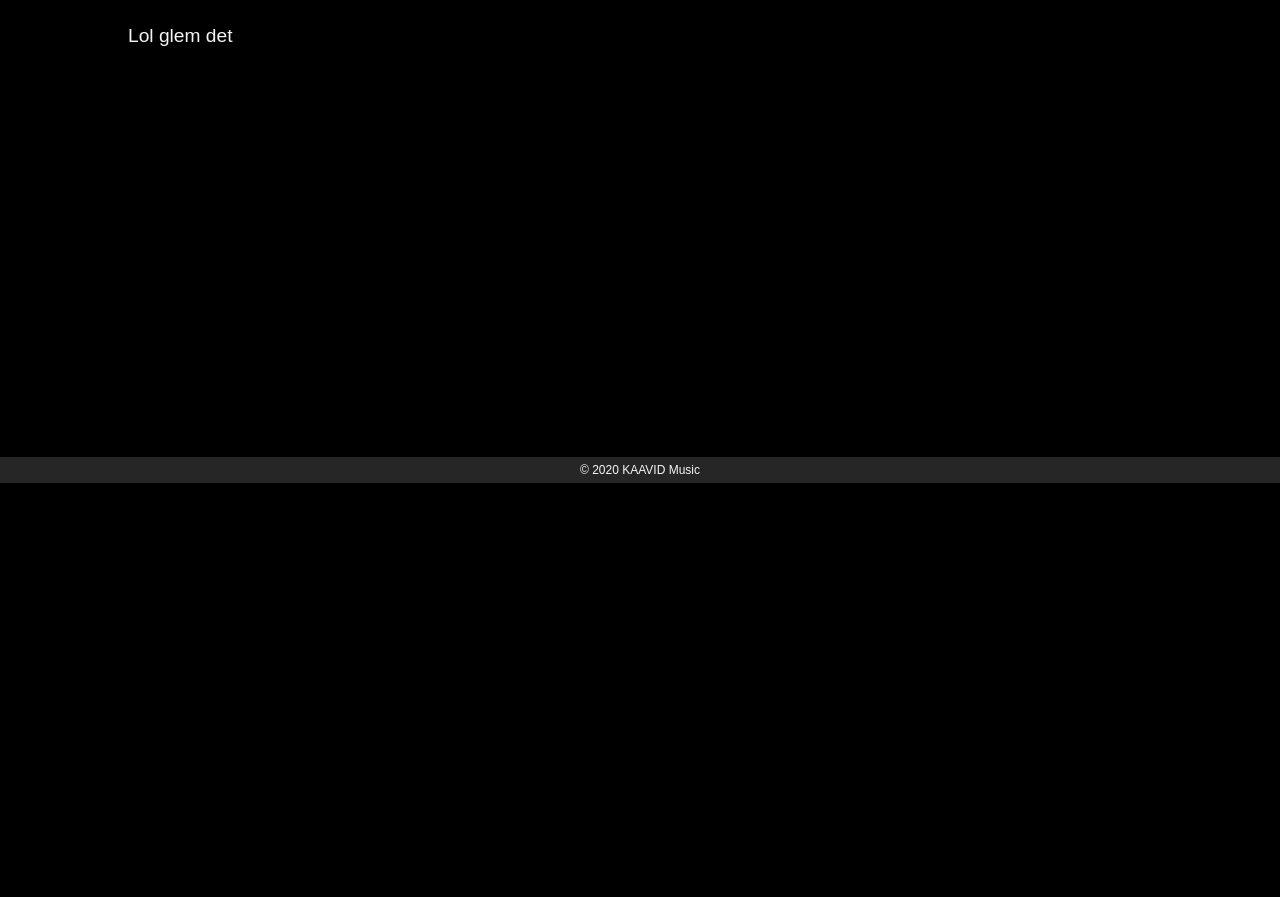
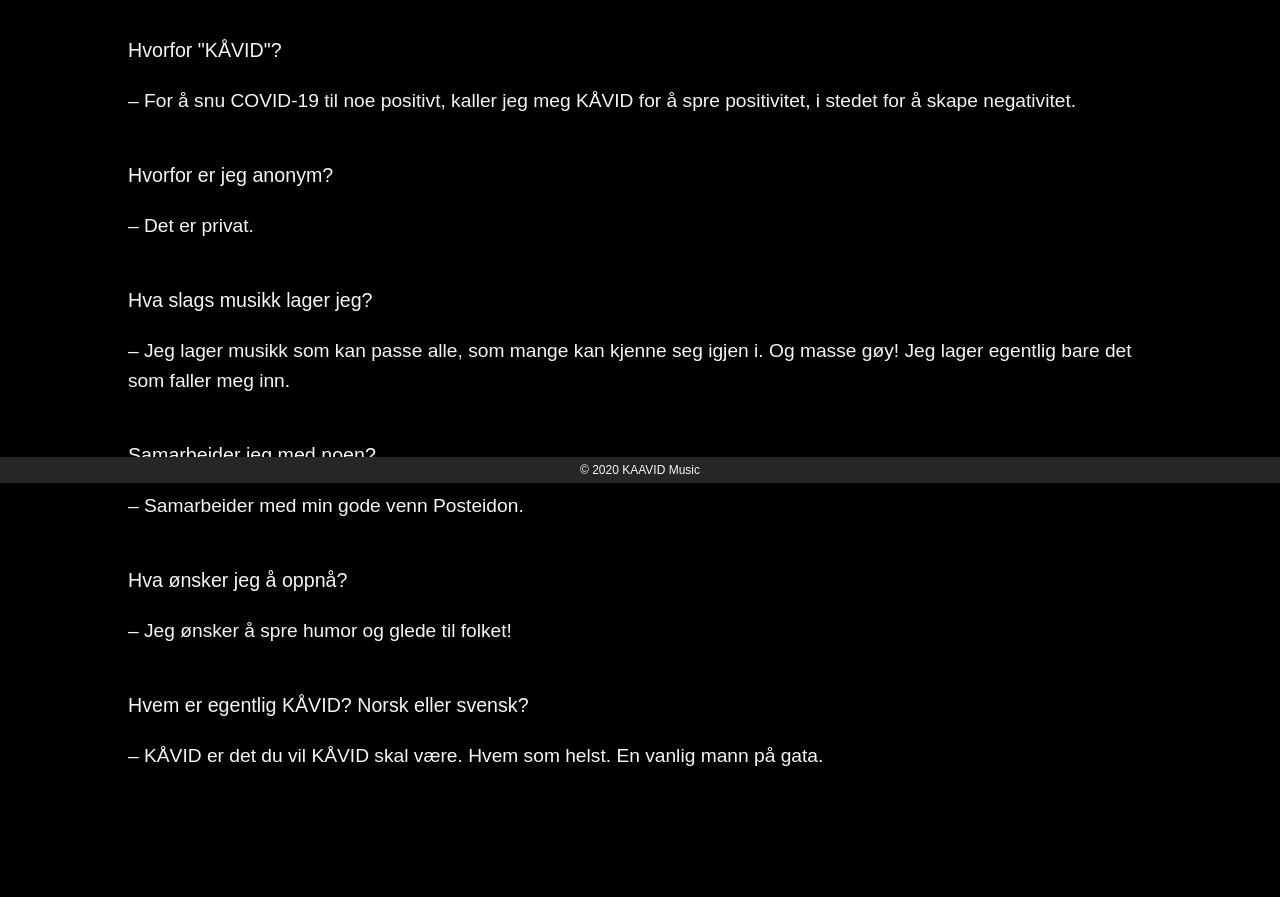
Before and after one commit to kaavid/kaavid.github.io, a plain HTML site: page om_kaavid.html in a window 1280 px wide. Shown: the part 317-1214 px from the top of the page. Before the commit the page ends 800 px from the top, so only its background shows below. Drawn offline with Linux system fonts and the light colour scheme; a web font is replaced by a local one.

Commit message:
Add files via upload

```diff
--- a/om_kaavid.html
+++ b/om_kaavid.html
@@ -37,11 +37,44 @@
         <article id="underside">
 
             <h2>
-                Om meg
+                Om KÅVID
             </h2>
 
+            <h3>
+            Hvorfor "KÅVID"?
+            </h3>
             <p>
-            Lol glem det
+            – For å snu COVID-19 til noe positivt, kaller jeg meg KÅVID for å spre positivitet, i stedet for å skape negativitet.
+            </p>
+            <h3>
+            Hvorfor er jeg anonym?
+            </h3>
+            <p>
+            – Det er privat.
+            </p>
+            <h3>
+            Hva slags musikk lager jeg?
+            </h3>
+            <p>
+            – Jeg lager musikk som kan passe alle, som mange kan kjenne seg igjen i. Og masse gøy! Jeg lager egentlig bare det som faller meg inn.
+            </p>
+            <h3>
+            Samarbeider jeg med noen?
+            </h3>
+            <p>
+            – Samarbeider med min gode venn Posteidon.
+            </p>
+            <h3>
+            Hva ønsker jeg å oppnå?
+            </h3>
+            <p>
+            – Jeg ønsker å spre humor og glede til folket!
+            </p>
+            <h3>
+            Hvem er egentlig KÅVID? Norsk eller svensk?
+            </h3>
+            <p>
+            – KÅVID er det du vil KÅVID skal være. Hvem som helst. En vanlig mann på gata.
             </p>
         </article>
 
```
